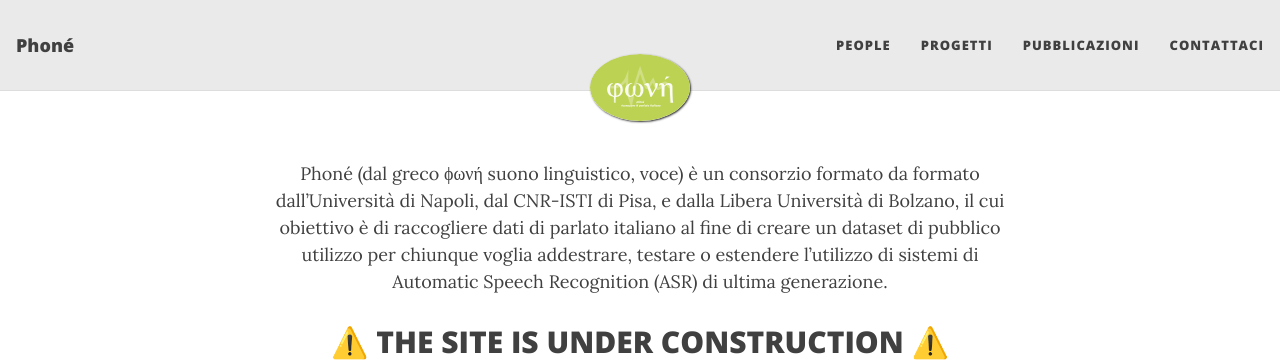
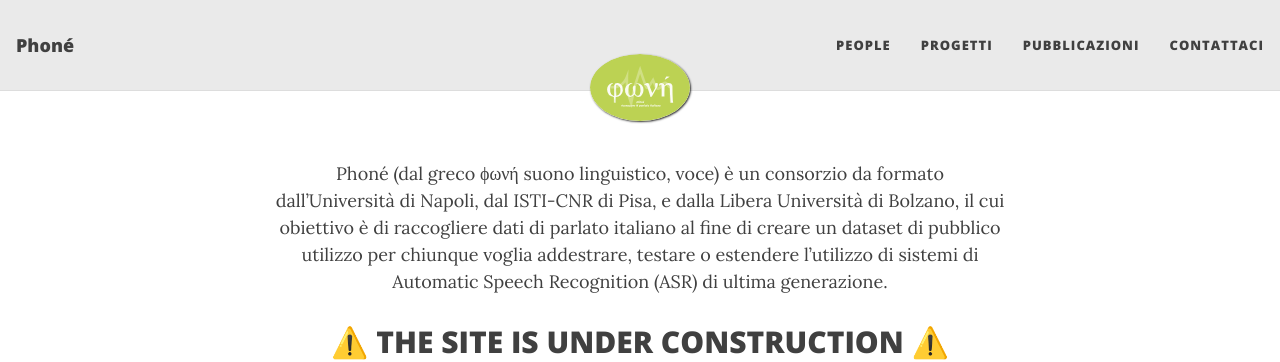
Before and after one commit to phoneGroup/phoneGroup.github.io, a Jekyll site: the page built from index.html, in a window 1280 px wide. Shown: the top 362 px of the page. Built offline with Jekyll 4.4.1, drawn with Linux system fonts in a browser that asks for light colours; nearby versions of some CDN libraries; the list of posts is cut into pages by our own code.

Commit message:
some updates

```diff
--- a/index.html
+++ b/index.html
@@ -4,7 +4,7 @@
 subtitle:
 ---
 
-      <p class="text-center">Phoné (dal greco ϕωνή suono linguistico, voce) è un consorzio formato da formato dall’Università di Napoli, dal CNR-ISTI di Pisa, e dalla Libera Università di Bolzano, il cui obiettivo è di raccogliere dati di parlato italiano al fine di creare un dataset di pubblico utilizzo per chiunque voglia addestrare, testare o estendere l’utilizzo di sistemi di Automatic Speech Recognition (ASR) di ultima generazione.</p>
+      <p class="text-center">Phoné (dal greco ϕωνή suono linguistico, voce) è un consorzio da formato dall’Università di Napoli, dal ISTI-CNR di Pisa, e dalla Libera Università di Bolzano, il cui obiettivo è di raccogliere dati di parlato italiano al fine di creare un dataset di pubblico utilizzo per chiunque voglia addestrare, testare o estendere l’utilizzo di sistemi di Automatic Speech Recognition (ASR) di ultima generazione.</p>
 
 
 
```
Also changed, not shown: people.md (+2 -2 lines).
